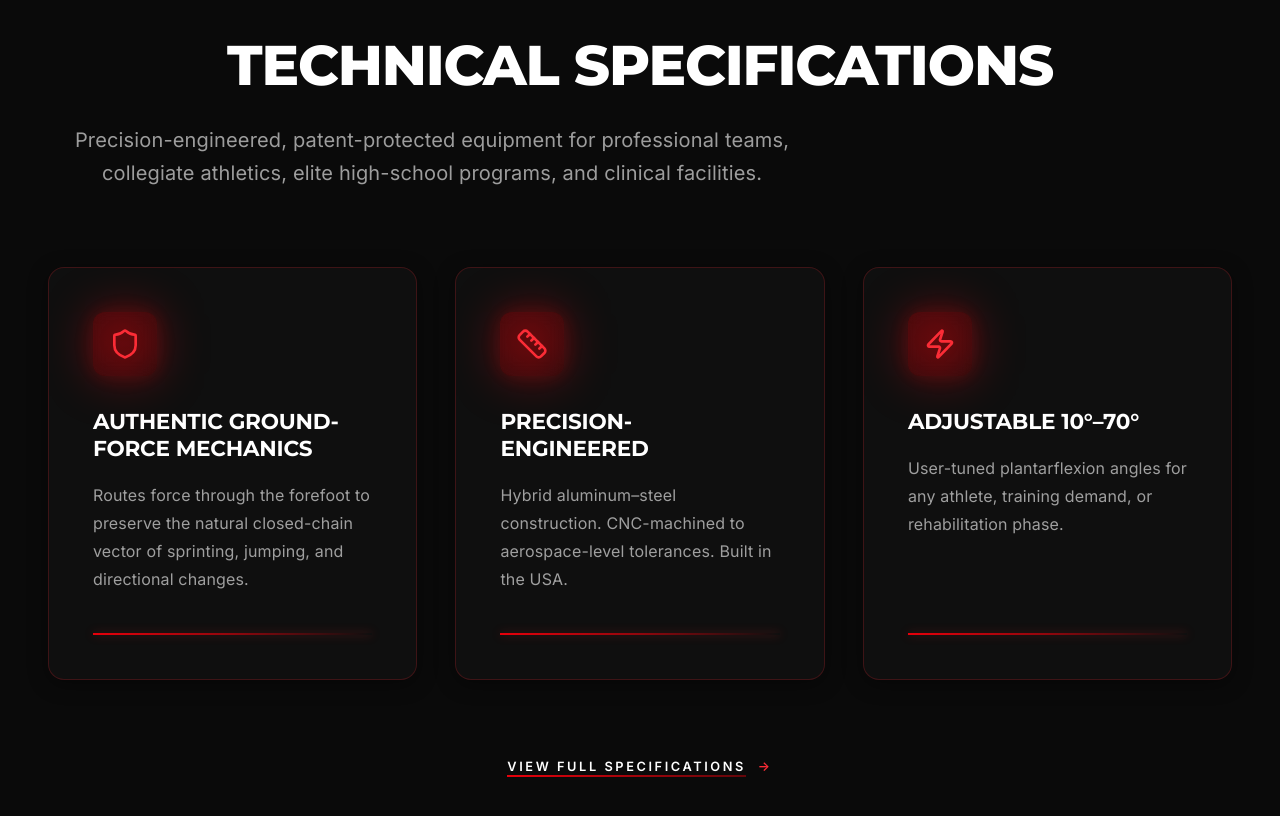
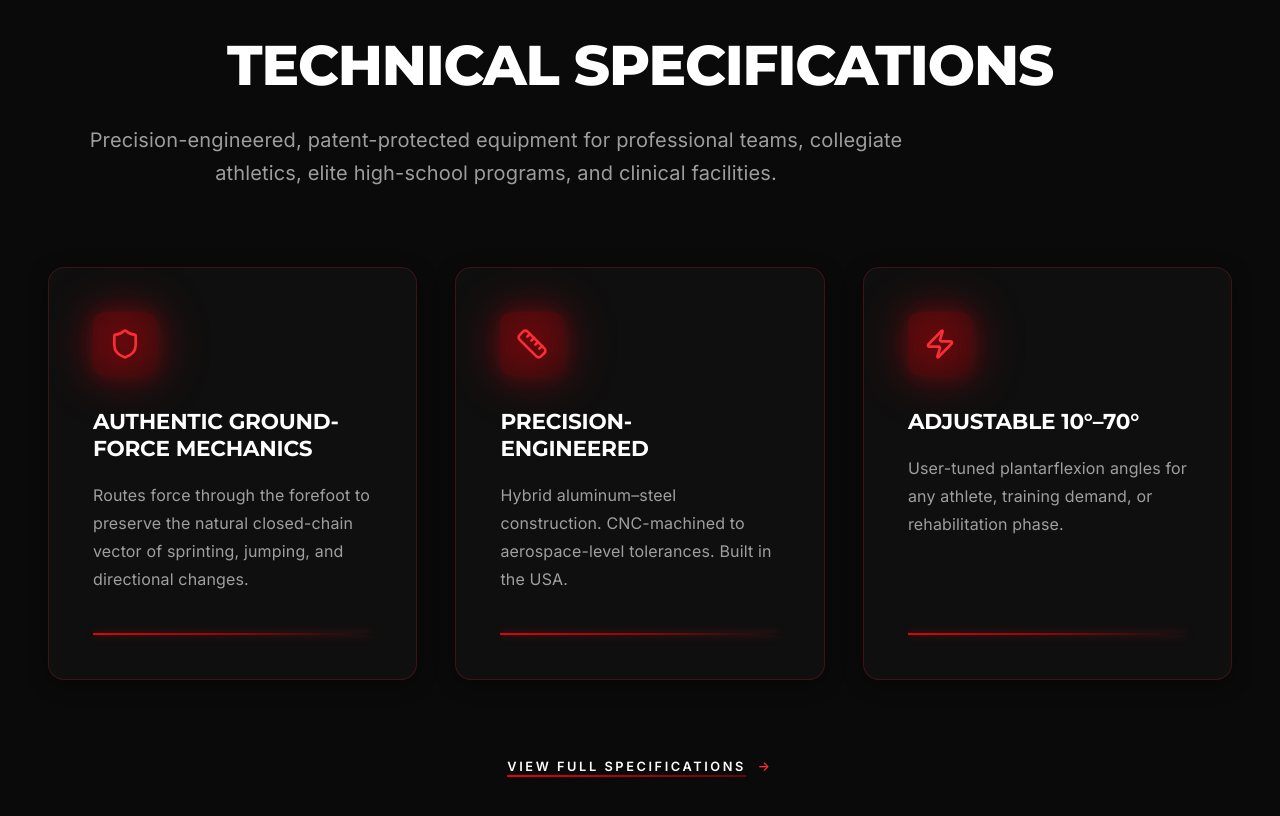
Before and after one commit to infinityspine/exiqx-website, a Next.js app: page / in a window 1280 px wide. Shown: the part 1060-1876 px from the top of the page. Built offline with nearby package versions, Linux system fonts and the light colour scheme.

Commit message:
🕒 Auto-commit: 2025-11-17 15:57:10

```diff
--- a/components/sections/FootplateFeatures.tsx
+++ b/components/sections/FootplateFeatures.tsx
@@ -96,7 +96,7 @@ const FootplateFeatures = memo(function FootplateFeatures({
           </motion.h2>
           <motion.p
             variants={fadeUp}
-            className="text-gray-400 max-w-3xl mx-auto font-inter text-center"
+            className="text-gray-400 max-w-4xl mx-auto font-inter text-center"
             style={{
               fontSize: 'clamp(1.05rem, 1.8vw, 1.25rem)',
               lineHeight: '1.65',
```
